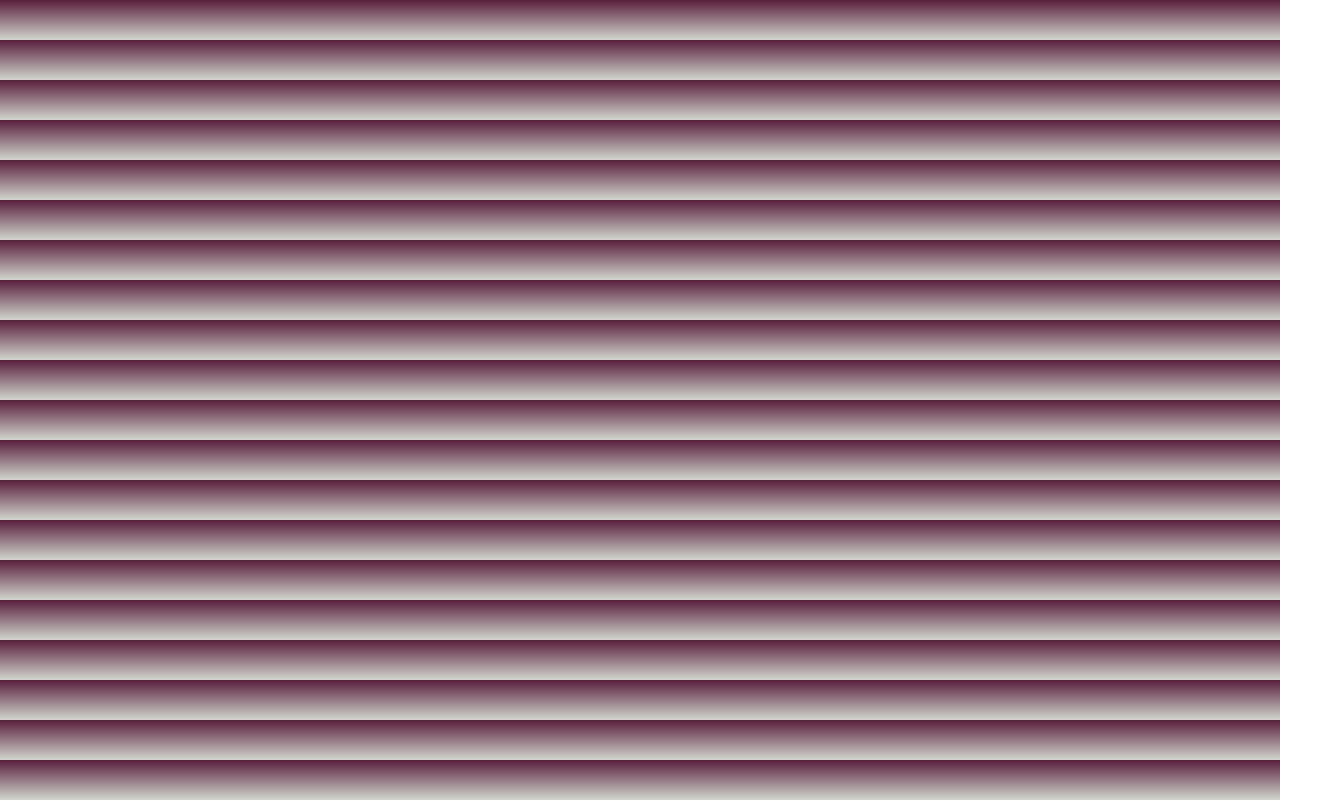
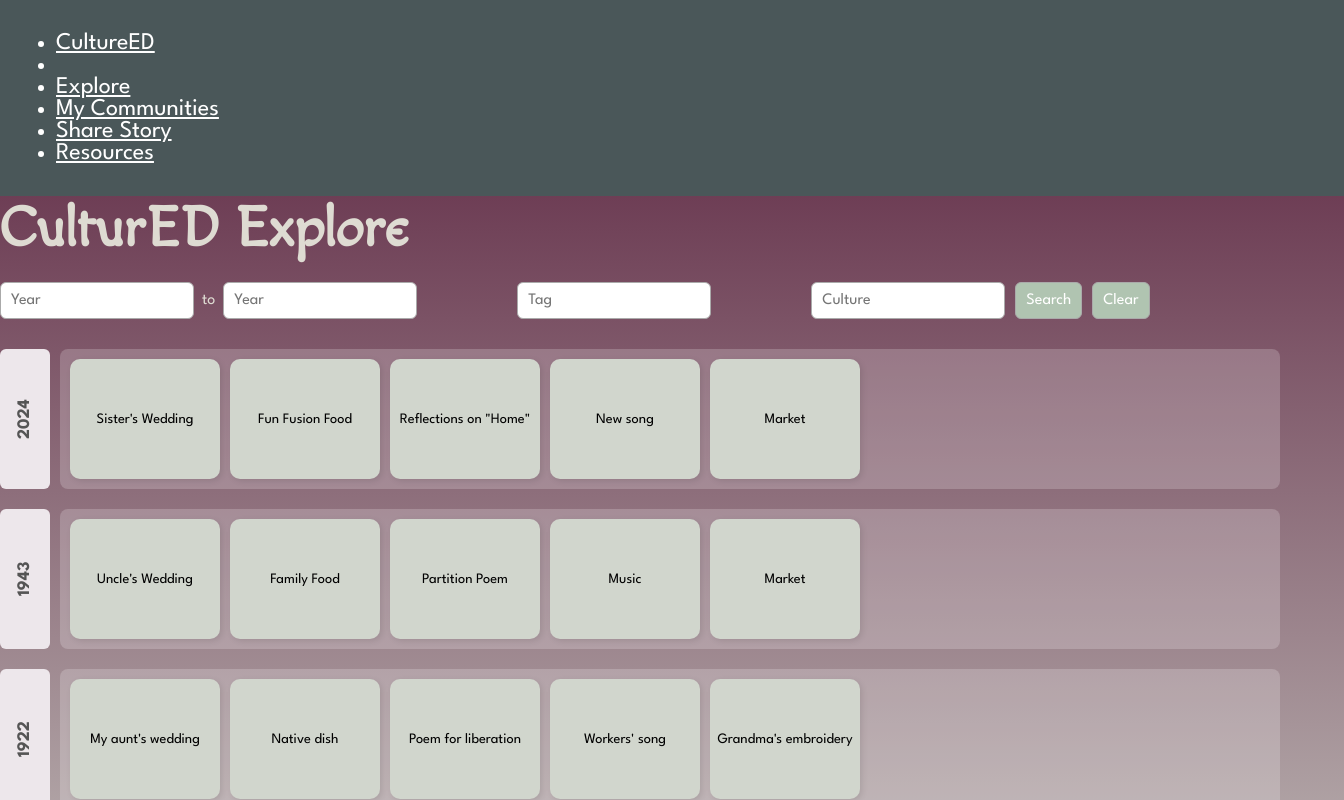
Before and after one commit to aminahmackeen/CulturED, a React (Vite) app in the folder CulturED Code/: page /explorepage in a window 1280 px wide. Before the commit this address had no page. Shown: the top 800 px of the page, 1344 px wide, since content can reach past the window. Built offline with nearby package versions, Linux system fonts and the light colour scheme.

Commit message:
navbar in js

```diff
--- a/CulturED Code/package.json
+++ b/CulturED Code/package.json
@@ -12,7 +12,8 @@
   "dependencies": {
     "firebase": "^11.6.0",
     "react": "^19.0.0",
-    "react-dom": "^19.0.0"
+    "react-dom": "^19.0.0",
+    "react-router-dom": "^7.5.0"
   },
   "devDependencies": {
     "@eslint/js": "^9.21.0",
--- a/CulturED Code/src/App.jsx
+++ b/CulturED Code/src/App.jsx
@@ -3,15 +3,22 @@ import reactLogo from './assets/react.svg'
 import viteLogo from '/vite.svg'
 import { Routes, Route } from 'react-router-dom';
 // import './App.css'
+import NavBar from './components/NavBar.jsx';
 import ExplorePage from './components/ExplorePage.jsx';
 
 function App() {
 
   return (
-      <Routes>
-        <Route path="/" element={<ExplorePage />} />
-        {/* <Route path="/" element={<HomePage />} /> */}
-      </Routes>
+    <div>
+      <NavBar />
+      <main>
+        <Routes>
+          <Route path="/explorepage" element={<ExplorePage />} />
+          {/* <Route path="/" element={<HomePage />} /> */}
+        </Routes>
+      </main>
+
+    </div>
   );
 };
 
--- /dev/null
+++ b/CulturED Code/src/components/NavBar.jsx
@@ -0,0 +1,59 @@
+import { Link } from 'react-router-dom';
+import React from 'react';
+import '../index.css';
+
+// const NavBar = () =>
+//     <header>
+//         <nav className="header-nav">
+//             <ul className="nav">
+//                 <li className="nav-item">
+//                     <Link to="#" className="btn header-btn logo">CultureED</Link>
+//                 </li>
+//                 <li className="nav-item empty"></li>
+//                 <li className="nav-item py-1 px-2">
+//                     <Link to="/ExplorePage" className="btn header-btn">Explore</Link>
+//                 </li>
+//                 <li className="nav-item py-1 px-2">
+//                     <Link to="#" className="btn header-btn">My Communities</Link>
+//                 </li>
+//                 <li className="nav-item py-1 px-2">
+//                     <Link to="#" className="btn header-btn">Share Story</Link>
+//                 </li>
+//                 <li className="nav-item py-1 px-2">
+//                     <Link to="#" className="btn header-btn">Resources</Link>
+//                 </li>
+//             </ul>
+//         </nav>
+//     </header>
+// ;
+
+// export default NavBar;
+
+
+export default function NavBar(props) {
+
+    return(
+        <header>
+            <nav className="header-nav">
+                <ul className="nav">
+                    <li className="nav-item">
+                        <Link to="#" className="btn header-btn logo">CultureED</Link>
+                    </li>
+                    <li className="nav-item empty"></li>
+                    <li className="nav-item py-1 px-2">
+                        <Link to="/explorepage" className="btn header-btn">Explore</Link>
+                    </li>
+                    <li className="nav-item py-1 px-2">
+                        <Link to="#" className="btn header-btn">My Communities</Link>
+                    </li>
+                    <li className="nav-item py-1 px-2">
+                        <Link to="#" className="btn header-btn">Share Story</Link>
+                    </li>
+                    <li className="nav-item py-1 px-2">
+                        <Link to="#" className="btn header-btn">Resources</Link>
+                    </li>
+                </ul>
+            </nav>
+        </header>
+    );
+}
--- a/CulturED Code/src/index.css
+++ b/CulturED Code/src/index.css
@@ -20,7 +20,7 @@ body {
     font-family: 'League', sans-serif;
     background: var(--bg-gradient);
     margin: 0;
-    padding: 20px;
+    /* padding: 20px; */
     color: #DEDBD2;
 }
 
@@ -134,3 +134,23 @@ body {
 .spaced-input {
     margin-right: 90px;
 }
+
+
+.header-btn {
+    color: white;
+}
+
+.nav {
+    align-items: center;
+}
+
+.header-nav {
+    position: static;
+    top: 0;
+    width: 100%;
+    color: white;
+    background-color: #4A5759;
+    padding: .5rem 3rem .5rem 1rem;
+    /* font-family: var(--font-header); */
+    font-size: 1.5rem;
+}
```
Also changed, not shown: 1 other file (tests, documents, lock files or other folders).
